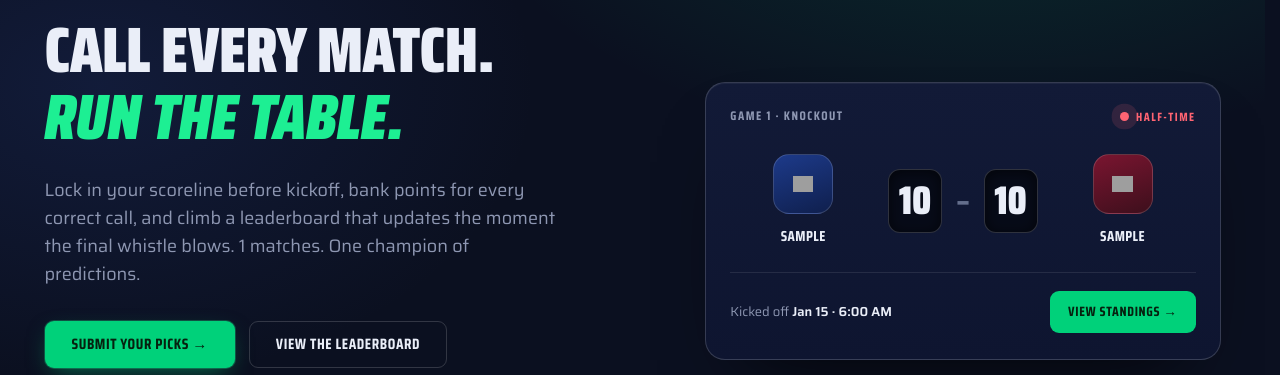
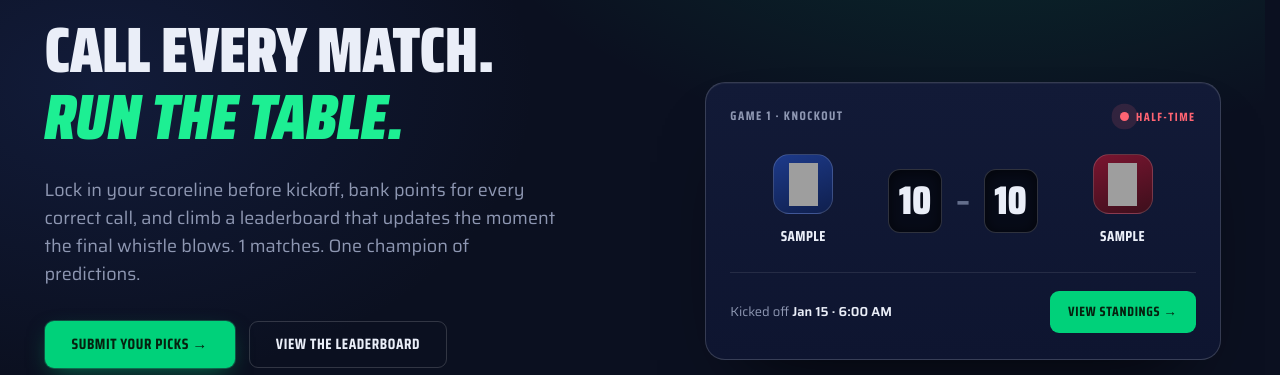
Before and after one commit to theswapmeat/superpredicto, a Flask app: page / in a window 1280 px wide. Shown: the part 184-559 px from the top of the page. Run offline with Flask 3, Linux system fonts and the light colour scheme; tables that the repository leaves empty hold one stand-in row (values such as "Sample post"); grey boxes are pictures that could not be loaded.

Commit message:
Make team crests fill the badge box (flag tile) on desktop
The 70% contain left flags floating on the gradient, which looked off
on the homepage pickcard. Switch .badge-crest to object-fit:cover so the
crest fills the whole box as a clean flag tile, clipped to the badge's
rounded corners (overflow:hidden on the has-crest badge). No stretching
(uniform scale, slight edge crop on non-square flags). Box size, border,
corners and mobile behaviour unchanged.

Co-Authored-By: Claude Opus 4.8 <noreply@anthropic.com>

```diff
--- a/client/static/css/components.css
+++ b/client/static/css/components.css
@@ -273,13 +273,15 @@ td.invalid .cell-num:not(.zero) { color:#FF6B7D; }
 .tbadge { width:42px; height:42px; border-radius:11px; flex:0 0 auto; display:flex; align-items:center; justify-content:center; text-align:center; font-family:"Saira Condensed",sans-serif; font-weight:900; font-size:14px; border:1px solid var(--line-strong); }
 .tbadge.home { background:linear-gradient(160deg,#1b2a57,#101938); color:#dfe8ff; }
 .tbadge.away { background:linear-gradient(160deg,#5a1730,#330f1d); color:#ffd6df; }
-/* Team crest shown inside a badge instead of the TLA. Contained + capped so it
-   never stretches and keeps the same box. Hidden by default (mobile keeps the
-   TLA/score); revealed on desktop via the min-width swaps below / in index.css. */
-.badge-crest { max-width:70%; max-height:70%; object-fit:contain; display:none; }
+/* Team crest shown inside a badge instead of the TLA. object-fit:cover fills the
+   whole box (a clean flag tile) without stretching; the badge clips it to its
+   rounded corners. Hidden by default (mobile keeps the TLA/score); revealed on
+   desktop via the min-width swaps below / in index.css. */
+.badge-crest { width:100%; height:100%; object-fit:cover; display:none; }
 @media (min-width:721px) {
   .tbadge .badge-crest { display:block; }
-  .tbadge.has-crest .bdg-code { display:none; }   /* crest replaces the TLA on desktop */
+  .tbadge.has-crest { overflow:hidden; }            /* clip the crest to the box corners */
+  .tbadge.has-crest .bdg-code { display:none; }     /* crest replaces the TLA on desktop */
 }
 .tname { font-family:"Saira Condensed",sans-serif; font-weight:700; font-size:16px; letter-spacing:.01em; color:var(--text); white-space:nowrap; overflow:hidden; text-overflow:ellipsis; min-width:0; max-width:150px; }
 .vsv { font-family:"Saira Condensed",sans-serif; font-weight:800; font-size:12px; letter-spacing:.1em; color:var(--muted-2); }
--- a/client/static/css/pages/index.css
+++ b/client/static/css/pages/index.css
@@ -39,6 +39,7 @@ h1.hero-title em { color:var(--emb); font-style:normal; display:block; transform
 /* Desktop: crest replaces the TLA in the pickcard badge (mobile keeps the TLA). */
 @media (min-width:769px) {
   .badge .badge-crest { display:block; }
+  .badge.has-crest { overflow:hidden; }
   .badge.has-crest .badge-tla { display:none; }
 }
 .team .nm { font-family:"Saira Condensed",sans-serif; font-weight:700; font-size:14.5px; letter-spacing:.03em; text-transform:uppercase; color:var(--text); text-align:center; max-width:120px; }
```
